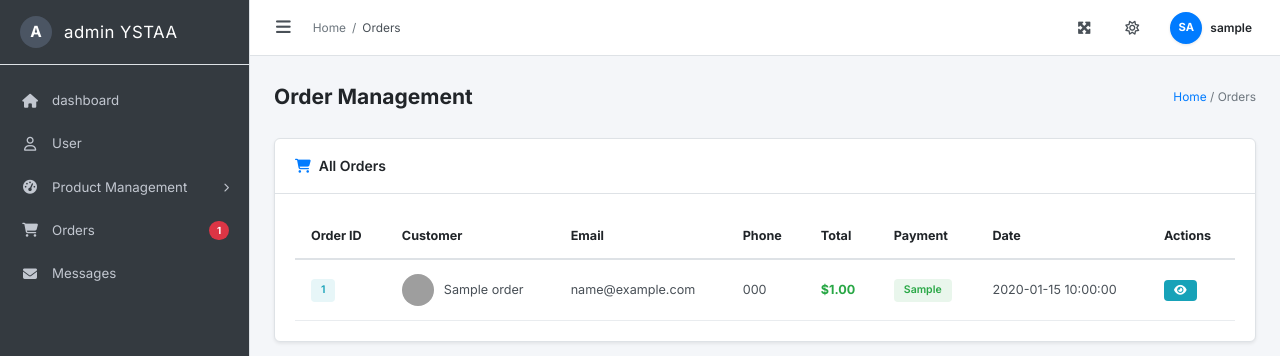
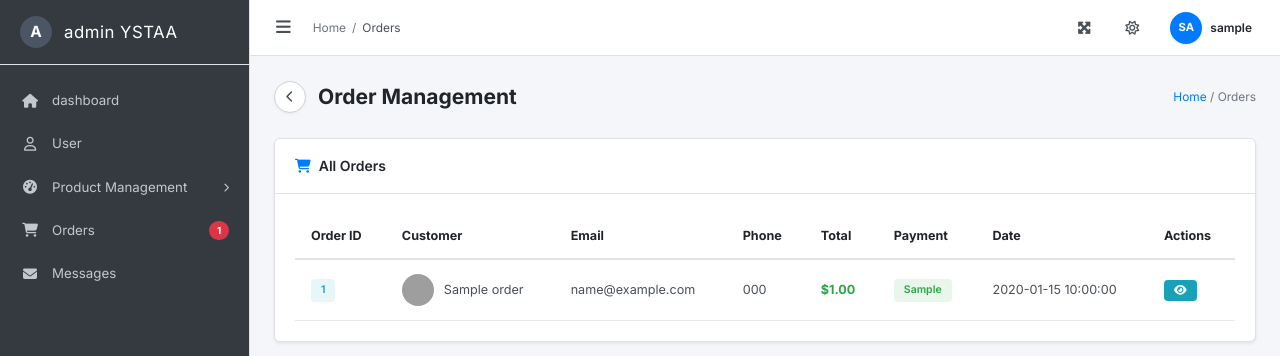
Before and after one commit to Meezy642/final-ecomers-pp, a Flask app: template templates/admin/orders.html in a window 1280 px wide. Shown: the top 356 px of the page. Run offline with Flask 3, Linux system fonts and the light colour scheme; the visitor is signed in with stand-in values (Sample User, id 1); the template is opened without the code that fills it: most values are stand-ins (such as "Sample title", 1, 10 or a date in 2020); a database or web service that is not in the repository returns one stand-in record (values such as "Sample title"); grey boxes are pictures that could not be loaded.

Commit message:
Implement global back button in admin layout header across all admin pages

```diff
--- a/static/css/admin.css
+++ b/static/css/admin.css
@@ -1312,3 +1312,36 @@ textarea.form-control {
         flex-direction: column;
     }
 }
+
+/* Global Back Button Styling */
+.page-title-container {
+    display: flex;
+    align-items: center;
+    gap: 12px;
+}
+
+.btn-page-back {
+    display: flex;
+    align-items: center;
+    justify-content: center;
+    width: 32px;
+    height: 32px;
+    border-radius: 50%;
+    background: #ffffff;
+    border: 1px solid #ced4da;
+    color: #495057;
+    transition: all 0.2s ease-in-out;
+    box-shadow: 0 1px 3px rgba(0,0,0,0.05);
+    cursor: pointer;
+}
+
+.btn-page-back:hover {
+    background: #f8f9fa;
+    color: #007bff;
+    border-color: #adb5bd;
+    transform: translateX(-3px);
+}
+
+.btn-page-back i {
+    font-size: 0.85rem;
+}
--- a/templates/admin/layout.html
+++ b/templates/admin/layout.html
@@ -135,12 +135,29 @@
         <div class="content-area">
             <!-- Page Header -->
             <div class="page-header">
-                <h1 class="page-title">{% block page_title %}Dashboard{% endblock %}</h1>
+                <div class="page-title-container">
+                    <a href="javascript:history.back()" class="btn-page-back" id="global-back-btn" title="Go Back">
+                        <i class="fas fa-chevron-left"></i>
+                    </a>
+                    <h1 class="page-title">{% block page_title %}Dashboard{% endblock %}</h1>
+                </div>
                 <div class="page-breadcrumb">
                     <a href="{{ url_for('admin_dashboard') }}">Home</a> /
                     <span>{% block page_breadcrumb %}Dashboard{% endblock %}</span>
                 </div>
             </div>
+
+            <script>
+                document.addEventListener("DOMContentLoaded", function() {
+                    const titleText = document.querySelector('.page-title');
+                    const backBtn = document.getElementById('global-back-btn');
+                    if (titleText && backBtn) {
+                        if (titleText.innerText.trim().toLowerCase() === 'dashboard') {
+                            backBtn.style.display = 'none';
+                        }
+                    }
+                });
+            </script>
 
             <!-- Flash Messages -->
             {% with messages = get_flashed_messages(with_categories=true) %}
--- a/templates/customer/profile.html
+++ b/templates/customer/profile.html
@@ -72,10 +72,7 @@
        ===================================================== -->
     <div class="space-y-6">
         <!-- Top Nav & Badge Bar -->
-        <div class="flex items-center justify-between pb-2">
-            <a href="{{ url_for('admin_dashboard') }}" class="btn btn-secondary" style="background-color: #6c757d; border-color: #6c757d; color: #ffffff; font-weight: 500; font-size: 0.85rem; padding: 8px 16px; border-radius: 6px; display: inline-flex; align-items: center; gap: 6px; transition: background-color 0.2s;">
-                <i class="fas fa-arrow-left"></i> Back to Dashboard
-            </a>
+        <div class="flex justify-end pb-2">
             <span class="text-xs font-bold bg-blue-100 text-blue-800 px-3 py-1 rounded-full border border-blue-200">
                 <i class="fas fa-shield-alt mr-1"></i> Admin Account
             </span>
```
